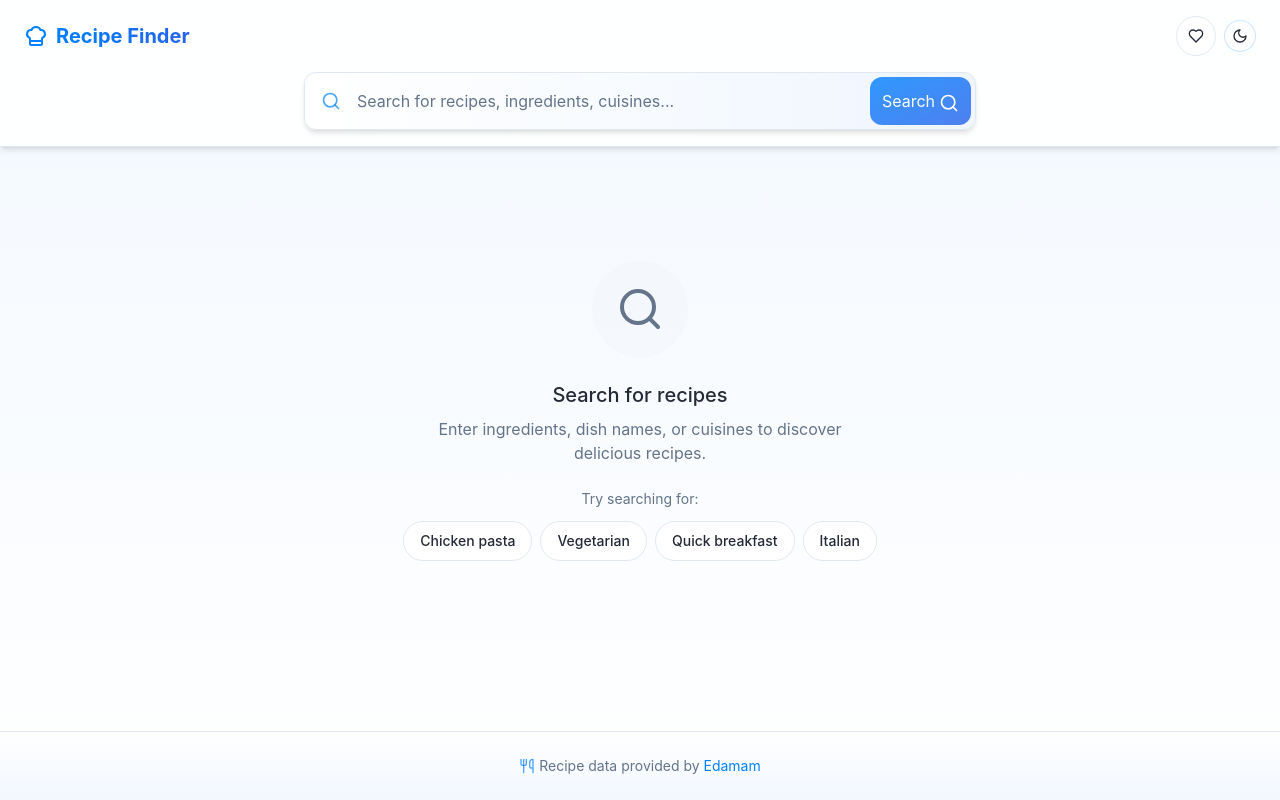
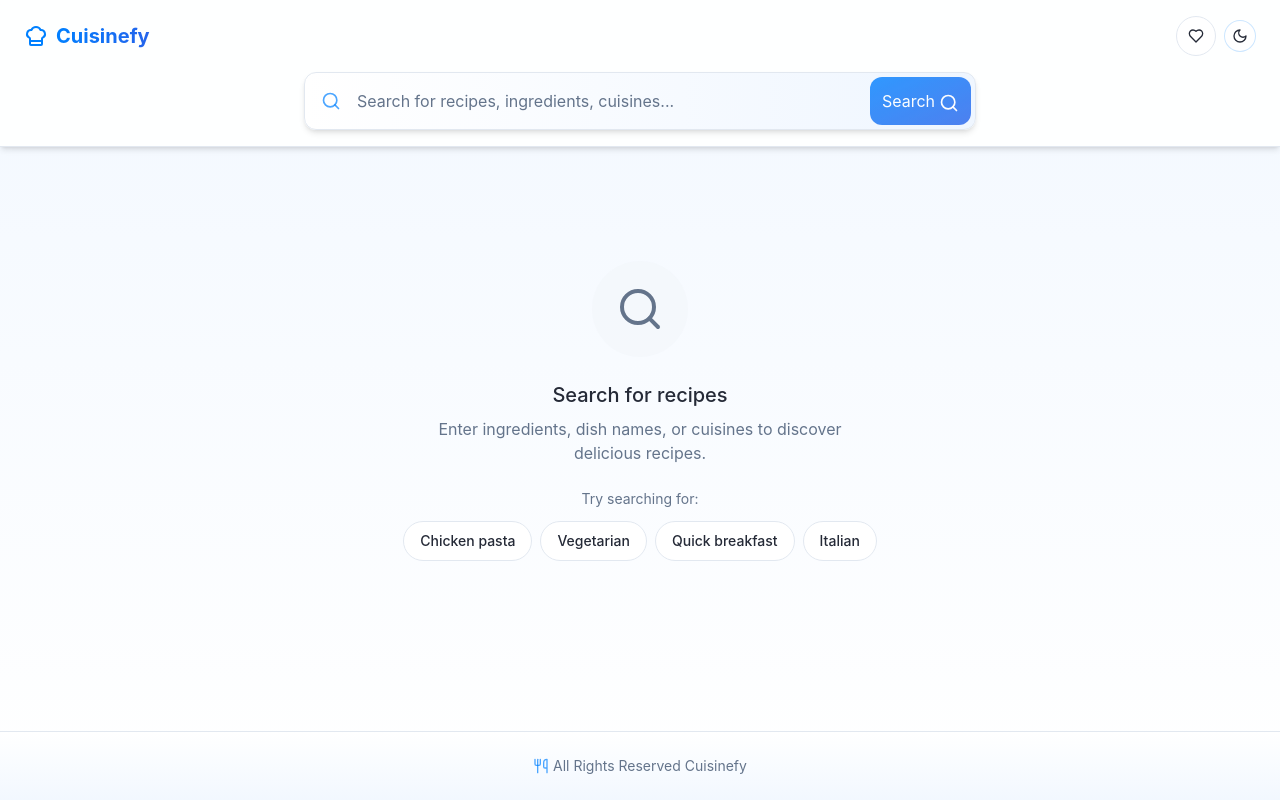
Before and after one commit to H41s3/yummy-finder-explorer, a React (Vite) app: page / in a window 1280 px wide. Built offline with nearby package versions, Linux system fonts and the light colour scheme; a web font is replaced by a local one.

Commit message:
Update app title and footer text
Updates the application title to "Cuisinefy" and modifies the footer text to a copyright notice.

```diff
--- a/index.html
+++ b/index.html
@@ -4,7 +4,7 @@
   <head>
     <meta charset="UTF-8" />
     <meta name="viewport" content="width=device-width, initial-scale=1.0" />
-    <title>Recipe Finder - Discover Delicious Recipes</title>
+    <title>Cuisinefy - Discover Delicious Recipes</title>
     <meta name="description" content="Search for recipes by ingredients, cuisine, or dietary preferences and discover delicious meals to cook." />
     <meta name="author" content="Lovable" />
     <meta property="og:image" content="/og-image.png" />
--- a/src/components/layout/Footer.tsx
+++ b/src/components/layout/Footer.tsx
@@ -7,7 +7,7 @@ const Footer = () => {
       <div className="container px-4 md:px-6 max-w-7xl">
         <div className="flex items-center justify-center gap-1">
           <Utensils className="h-4 w-4 text-primary/70" />
-          <p>Recipe data provided by <a href="https://www.edamam.com/" target="_blank" rel="noopener noreferrer" className="text-primary hover:underline">Edamam</a></p>
+          <p>All Rights Reserved Cuisinefy</p>
         </div>
       </div>
     </footer>
--- a/src/components/layout/Header.tsx
+++ b/src/components/layout/Header.tsx
@@ -2,10 +2,10 @@
 import { Button } from "@/components/ui/button";
 import SearchBar from "@/components/SearchBar";
 import FilterOptions from "@/components/FilterOptions";
-import { ChefHat, ArrowLeft, Heart, Sheet } from "lucide-react";
+import { ChefHat, ArrowLeft, Heart } from "lucide-react";
 import { ThemeToggle } from "@/components/ThemeProvider";
 import { SearchFilters } from "@/services/recipeService";
-import { Sheet as UISheet, SheetContent, SheetTrigger } from "@/components/ui/sheet";
+import { Sheet, SheetContent, SheetTrigger } from "@/components/ui/sheet";
 import FavoritesView from "@/components/FavoritesView";
 import { useFavorites } from "@/components/FavoritesProvider";
 import { cn } from "@/lib/utils";
@@ -35,7 +35,7 @@ const Header = ({
         <div className="flex items-center justify-between mb-4">
           <div className="flex items-center gap-2">
             <ChefHat className="h-6 w-6 text-primary" />
-            <h1 className="text-xl font-bold gradient-text">Recipe Finder</h1>
+            <h1 className="text-xl font-bold gradient-text">Cuisinefy</h1>
           </div>
 
           <div className="flex items-center gap-2">
@@ -51,7 +51,7 @@ const Header = ({
               </Button>
             )}
 
-            <UISheet>
+            <Sheet>
               <SheetTrigger asChild>
                 <Button
                   variant="outline"
@@ -70,7 +70,7 @@ const Header = ({
               <SheetContent side="right" className="sm:max-w-lg w-[90vw] p-6 overflow-y-auto">
                 <FavoritesView onClose={() => {}} hideCloseButton={true} />
               </SheetContent>
-            </UISheet>
+            </Sheet>
 
             <ThemeToggle />
           </div>
```
